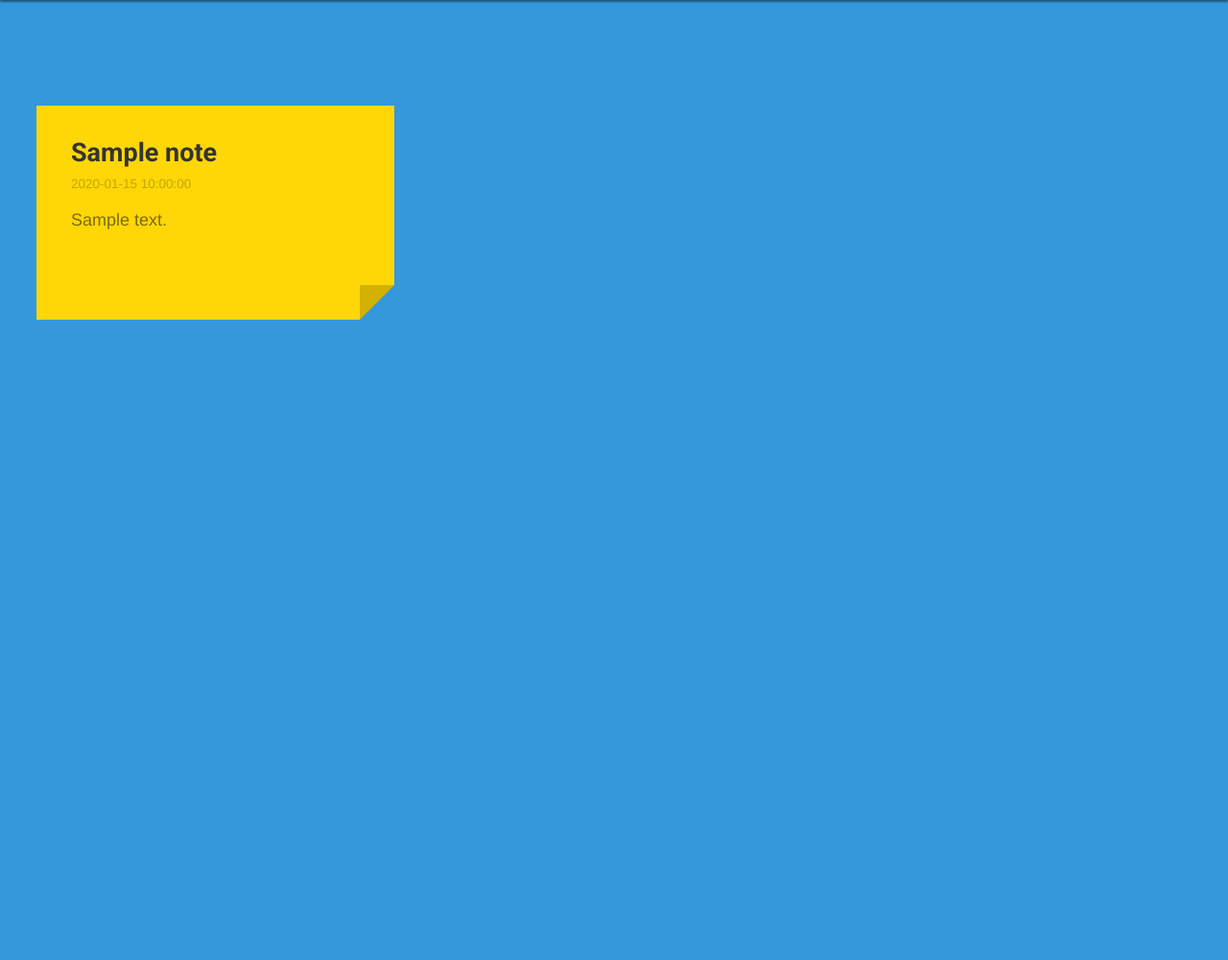
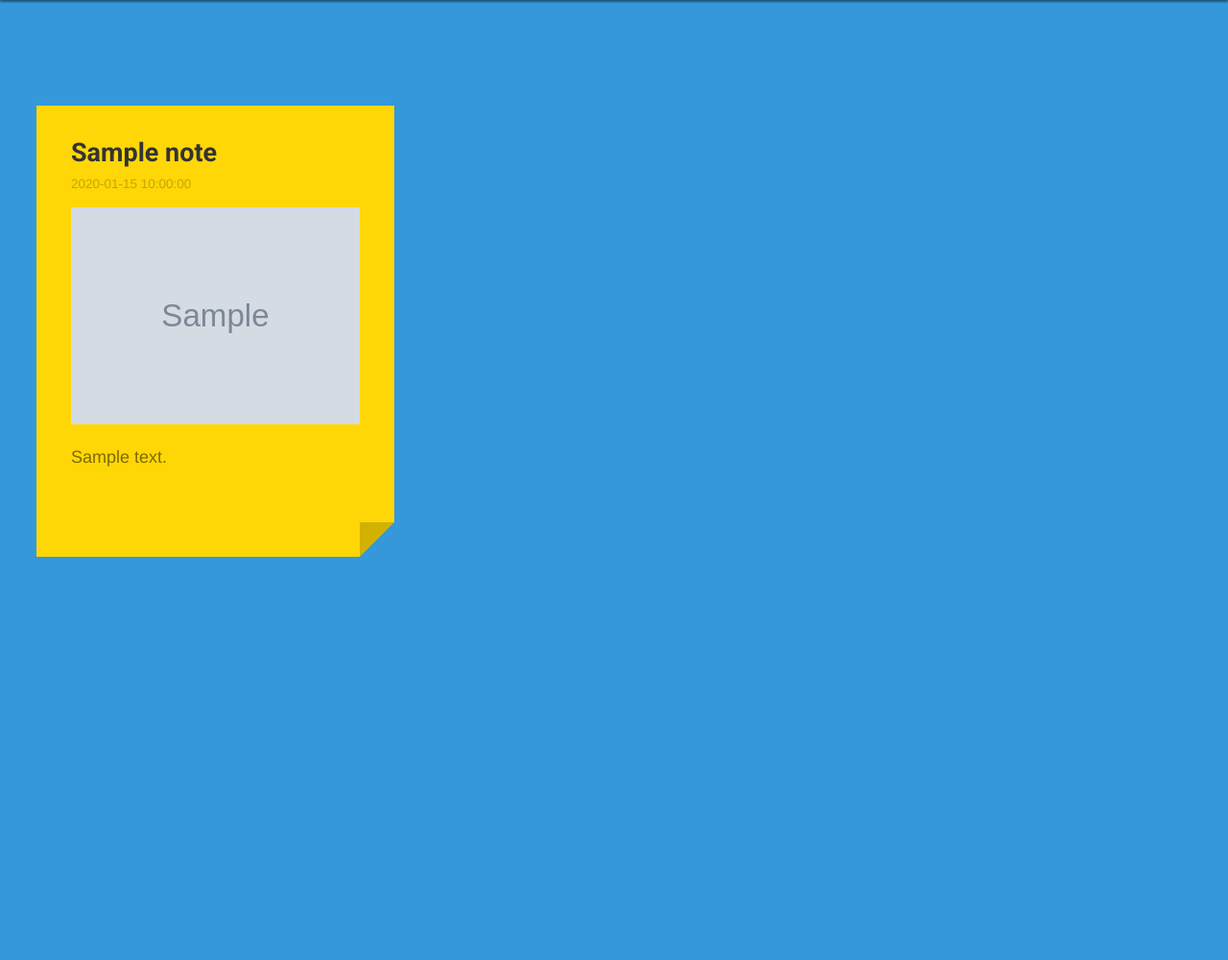
Before and after one commit to xvista/thoth-zocial-intern-todo-list, a PHP site: page / in a window 1280 px wide. Shown: the part 100-1100 px from the top of the page at 96% size. Run offline with PHP 8.4, Linux system fonts and the light colour scheme; tables that the repository leaves empty hold one stand-in row (values such as "Sample post"); grey boxes marked "Sample" are stand-in pictures; some libraries are stand-ins or nearby versions.

Commit message:
show image in note

```diff
--- a/css/style.css
+++ b/css/style.css
@@ -469,6 +469,11 @@ p {
   margin-top: -1em;
 }
 
+.post-it-note img.thumbnail {
+  width: 100%;
+  margin-bottom: 1em;
+}
+
 /* --------------------------------
 
 Modules - reusable parts of our design
--- a/index.php
+++ b/index.php
@@ -78,7 +78,13 @@
           echo '<div class="post-it-note">';
           echo '<h2>' . $note['title'] . '</h2>';
           echo '<p class="note-timestamp">' . $note['created_at'] . '</p>';
+
+          if ($note['img'] != '') {
+            echo '<a href="' . $note['img'] . '" target="_blank"><img class="thumbnail" src="' . $note['img'] . '"></a>';
+          }
+
           echo '<p>' . nl2br($note['content']) . '</p>';
+
           if ($note['type'] == 2) {
             $sql = "SELECT * FROM checklist WHERE note_id = {$note['note_id']} ORDER BY checklist_id ASC";
             $result = mysqli_query($connect, $sql);
```
